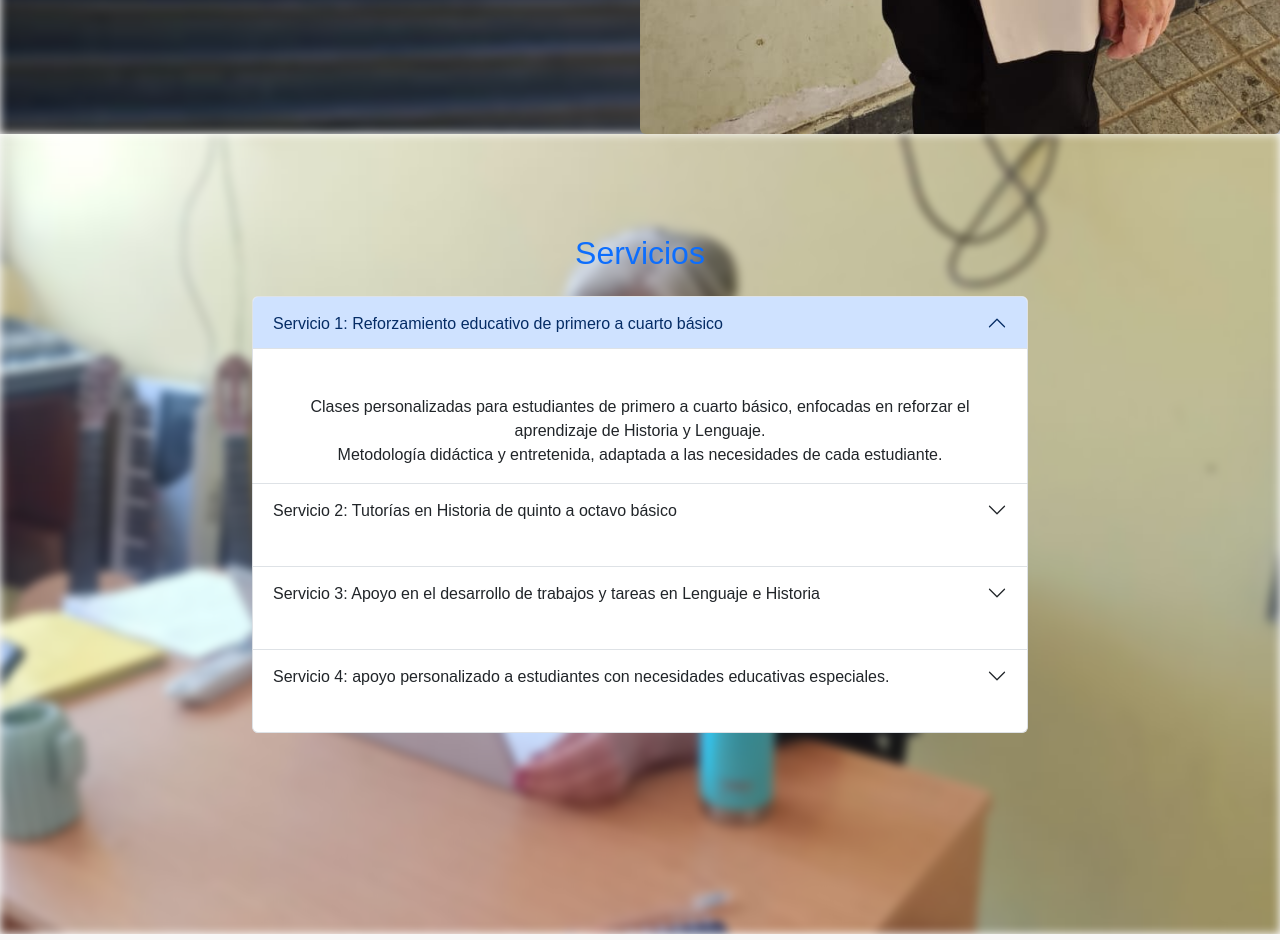
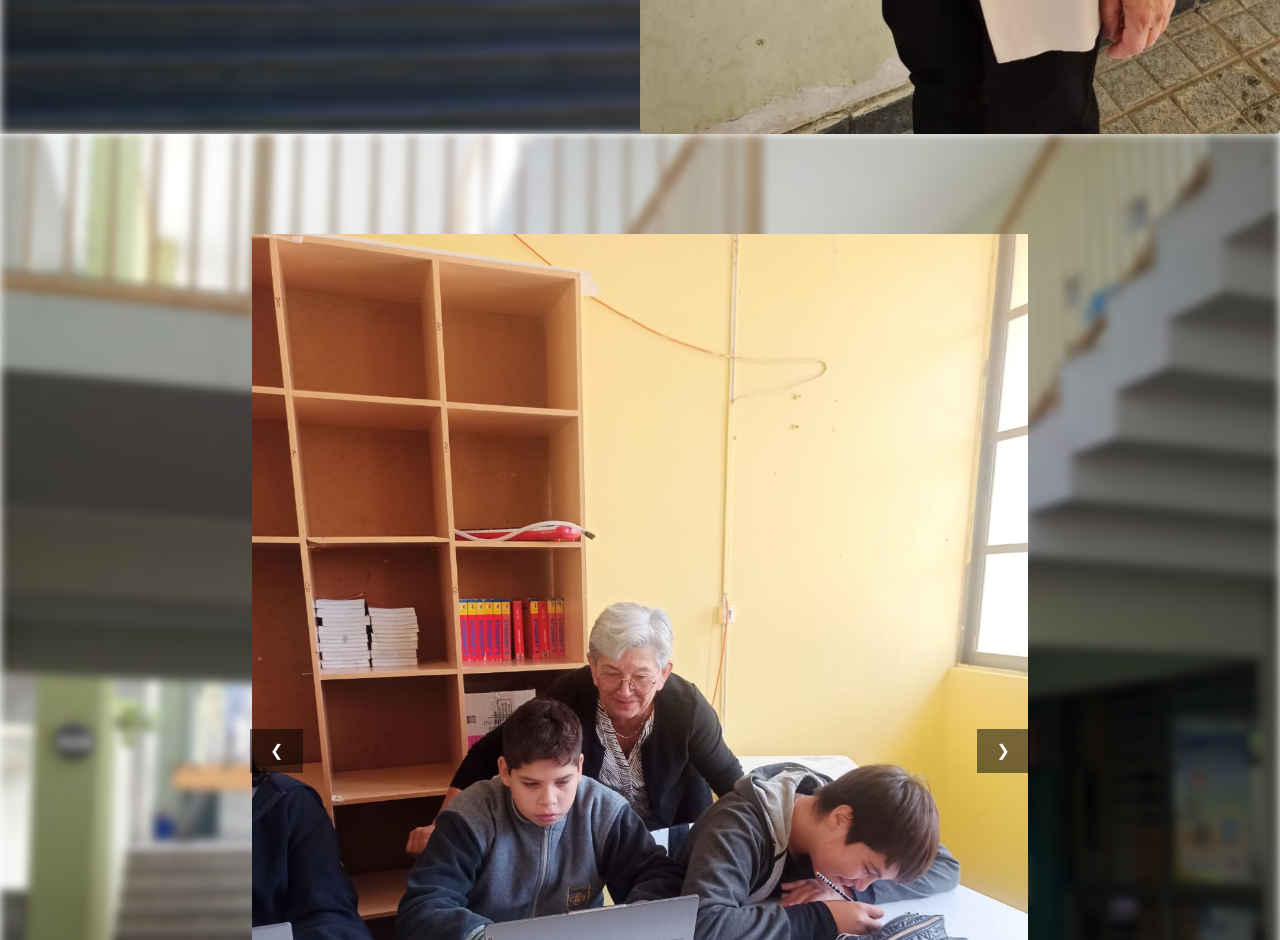
Before and after one commit to akemurashi/CER1-DIAZJOSE, a plain HTML site: page CER1-DIAZJOSE/index.html in a window 1280 px wide. Shown: the part 1860-2800 px from the top of the page. Drawn offline with nearby package versions, Linux system fonts and the light colour scheme.

Commit message:
creacion del carrusel de imagenes tanto en el html como el script en js necesario para que este funcionase correctamente

```diff
--- a/CER1-DIAZJOSE/css/estilos.css
+++ b/CER1-DIAZJOSE/css/estilos.css
@@ -10,11 +10,13 @@ body {
     background-color: #34dc9e;
     width: 100%;
     height: 80px;
+    box-shadow: 0 4px 6px rgba(0, 0, 0, 0.1); /* Sombra suave debajo del navbar */
+    z-index: 10; /* Asegura que el navbar esté por encima del contenido */
 }
 /* modificaciones css para cada section y sus partes relacionadas */
 #Inicio {
     position: relative;
-    overflow: hidden; /* Asegura que el fondo no sobresalga */
+    overflow: hidden; /* Asegura que la imagen fondo no sobresalga */
     min-height: 100vh;
     display: flex;
     justify-content: center;
@@ -34,7 +36,7 @@ body {
     height: 100%;
     background: url('../img/fotoInicio.jpg') no-repeat center center/cover; /* Se entrega la ruta de la imagen a usar de fondo */
     filter: blur(5px);
-    z-index: 0; /* El fondo debe estar detrás del contenido */
+    z-index: 0; /* esto permite que el fondo este detras del contenido */
 }
 #Sobre_mi {
     position: relative;
@@ -75,6 +77,72 @@ body {
     width: 60%;
     margin: 0 auto;
     padding: 20px;
+}
+#Carrusel {
+    position: relative;
+    overflow: hidden;
+    min-height: 100vh;
+    display: flex;
+    flex-direction: column;
+    justify-content: flex-start;
+    align-items: center;
+    text-align: center;
+    padding: 100px 20px 20px;
+}
+
+
+#Carrusel::before {
+    content: '';
+    position: absolute;
+    top: 0;
+    left: 0;
+    width: 100%;
+    height: 100%;
+    background: url('../img/fondo-carrusel.jpg') no-repeat center center;
+    background-size: cover;
+    filter: blur(5px);
+    z-index: -1;
+}
+.carousel-container {
+    position: relative;
+    width: 100%;
+    max-width: 800px;
+    margin: 0 auto;
+    overflow: hidden;
+}
+
+.carousel {
+    display: flex;
+    transition: transform 0.5s ease-in-out;
+}
+
+.carousel-image {
+    width: 100%;
+    display: none;
+}
+
+.carousel-image.active {
+    display: block;
+}
+
+.carousel-btn {
+    position: absolute;
+    top: 50%;
+    transform: translateY(-50%);
+    background-color: rgba(0, 0, 0, 0.5);
+    color: white;
+    border: none;
+    padding: 10px 20px;
+    cursor: pointer;
+    z-index: 10;
+}
+
+.carousel-btn.prev {
+    left: 10px;
+}
+
+.carousel-btn.next {
+    right: 10px;
 }
 #Servicios {
     position: relative;
@@ -190,3 +258,8 @@ body {
 #Contacto .contact-form button:hover {
     background-color: #6dccaa;
 }
+footer {
+    background-color: #e2e2e2;
+    padding: 20px;
+    text-align: left;
+}
--- a/CER1-DIAZJOSE/index.html
+++ b/CER1-DIAZJOSE/index.html
@@ -11,7 +11,7 @@
     <!-- Navbar -->
     <nav class="navbar navbar-expand-lg fixed-top">
         <div class="container-fluid">
-            <a class="navbar-brand" href="#"img src="img/logo.svg">Clases con Rita</a>
+            <a class="navbar-brand" href="#">Clases con Rita</a>
             <button class="navbar-toggler" type="button" data-bs-toggle="collapse" data-bs-target="#navbarNav" aria-controls="navbarNav" aria-expanded="false" aria-label="Toggle navigation">
                 <span class="navbar-toggler-icon"></span>
             </button>
@@ -19,7 +19,7 @@
                 <ul class="navbar-nav">
                     <li class="nav-item"><a class="nav-link active" href="#Inicio">Inicio</a></li>
                     <li class="nav-item"><a class="nav-link" href="#Sobre_mi">Sobre mi</a></li>
-                    <li class="nav-item"><a class="nav-link" href="#Servicios">servicios</a></li>
+                    <li class="nav-item"><a class="nav-link" href="#Servicios">Servicios</a></li>
                     <li class="nav-item"><a class="nav-link" href="#Contacto">Contacto</a></li>
                 </ul>
             </div>
@@ -48,9 +48,10 @@
                             <h1 class="card-title text-primary">Sobre mi</h1>
                             <h3 class="card-subtitle mb-3 text-muted">Trayectoria Profesional</h3>
                             <p class="card-text text-justify">
-                                Egresada de la Universidad de La Serena, posteriormente realizando un postitulo especializado en Historia.
+                                Mi nombre es Rita Jofré soy egresada de la Universidad de La Serena, posteriormente realice un postitulo especializado en Historia.
                                 <br>
-                                Trabaje egresada de la Universidad de La Serena, posteriormente se especializa en Historia desde 1982 hasta 1984.
+                                Trabaje en la Escuela Particular N° 93 de Cerrillos de Rapel desde 1982 hasta 1984, donde me desempeñe como profesora de educacion basica.
+                                <br>
                                 Desde 1985 hasta el año 2000, me desempeñe en la localidad de Las Ramadas de Tulahuén, donde realiza funciones de profesora Encargada de Escuela.
                                 <br>
                                 Desde 2000 a febrero de 2025, Trabaje en el Colegio Rio Grande, donde me desempeñe como profesora de Historia y de Orientacion.
@@ -60,6 +61,19 @@
                 </div>
                 <div class="col-md-6">
                     <img src="img/foto1.jpg" class="img-fluid rounded">
+                </div>
+            </section>
+            <!-- Seccion Carrusel -->
+            <section id="Carrusel" class="row align-items-center text-center">
+                <div class="carousel-container">
+                    <div class="carousel">
+                        <img src="img/fotocarrusel1.jpg" alt="Imagen 1" class="carousel-image active">
+                        <img src="img/fotocarrusel2.jpg" alt="Imagen 2" class="carousel-image">
+                        <img src="img/fotocarrusel3.jpg" alt="Imagen 3" class="carousel-image">
+                        <img src="img/fotocarrusel4.jpg" alt="Imagen 4" class="carousel-image">
+                    </div>
+                    <button class="carousel-btn prev">❮</button>
+                    <button class="carousel-btn next">❯</button>
                 </div>
             </section>
             <!-- Seccion Servicios -->
@@ -134,11 +148,6 @@
                     <div class="logo-container">
                         <h1>Clases con Rita</h1>
                         <p>Aprendizaje | Reforzamiento | Apoyo | Didactica</p>
-                        <ul class="list-inline">
-                            <li class="list-inline-item"><a href="#"><i class="fab fa-facebook"></i></a></li>
-                            <li class="list-inline-item"><a href="#"><i class="fab fa-google"></i></a></li>
-                            <li class="list-inline-item"><a href="#"><i class="fab fa-instagram"></i></a></li>
-                        </ul>
                     </div>
                 </div>
                 <div class="col-md-6">
@@ -157,11 +166,12 @@
         <footer>
             <p>hecho por Jose Diaz
               <br>
-                todos los derechos reservados
+                taller de Lenguajes de Programacion
               <br>
-              2025
+              2025-1
             </p>
         </footer>
         <script src="https://cdn.jsdelivr.net/npm/bootstrap@5.3.0/dist/js/bootstrap.bundle.min.js"></script> <!-- Bootstrap JS, tuve que agregarlo para que los accordions de servicios funcionaran -->
+        <script src="js/carrusel.js"></script><!--JS del carrusel de imagenes-->
 </body>
 </html>
--- /dev/null
+++ b/CER1-DIAZJOSE/js/carrusel.js
@@ -0,0 +1,23 @@
+const images = document.querySelectorAll('.carousel-image');
+const prevBtn = document.querySelector('.carousel-btn.prev');
+const nextBtn = document.querySelector('.carousel-btn.next');
+let currentIndex = 0;
+
+function showImage(index) {
+    images.forEach((img, i) => {
+        img.classList.toggle('active', i === index);
+    });
+}
+
+prevBtn.addEventListener('click', () => {
+    currentIndex = (currentIndex - 1 + images.length) % images.length;
+    showImage(currentIndex);
+});
+
+nextBtn.addEventListener('click', () => {
+    currentIndex = (currentIndex + 1) % images.length;
+    showImage(currentIndex);
+});
+
+// Inicializa el carrusel mostrando la primera imagen
+showImage(currentIndex);
```
Also changed, not shown: CER1-DIAZJOSE/img/fondo-carrusel.jpg (added), CER1-DIAZJOSE/img/fotocarrusel1.jpg (added), CER1-DIAZJOSE/img/fotocarrusel2.jpg (added), CER1-DIAZJOSE/img/fotocarrusel3.jpg (added), CER1-DIAZJOSE/img/fotocarrusel4.jpg (added). Lines whose indentation alone changed are shown as unchanged.
